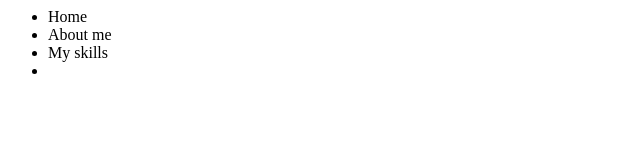
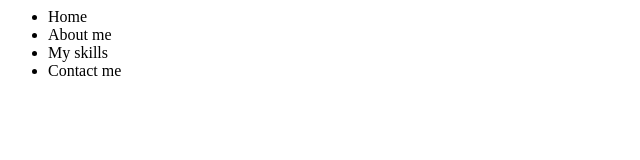
Before and after one commit to TichiOigara/tichioigara.github.io, a plain HTML site: page index.html in a window 1280 px wide. Shown: the full height of the page, 0-640 px from the left. Drawn offline with Linux system fonts and the light colour scheme.

```diff
--- a/index.html
+++ b/index.html
@@ -10,7 +10,7 @@
         <li>Home</li>
         <li>About me</li>
         <li>My skills</li>
-        <li></li>
+        <li>Contact me</li>
       </ul>
     </nav>
     <div id="home"></div>
```
Also changed, not shown: images/fog-foggy-hazy-89773.jpg (added).
